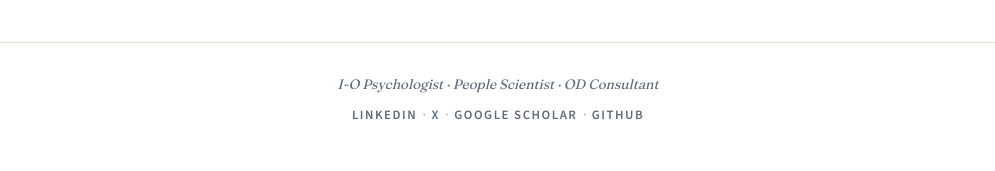
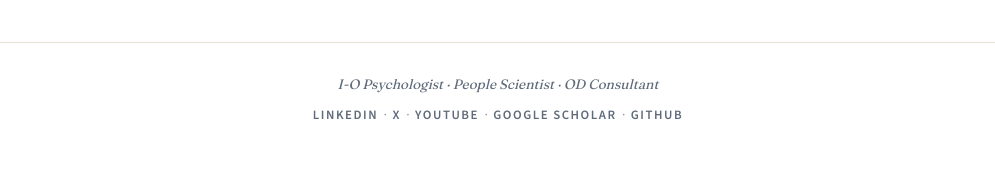
Before and after one commit to mjmonnot/mjmonnot.github.io, a Jekyll site: the page built from index.md, in a window 1280 px wide. Shown: the part 1034-1205 px from the top of the page, without its empty margins (142-1137 px from the left). Built offline with Jekyll 4.4.1, drawn with Linux system fonts in a browser that asks for light colours.

Commit message:
Add YouTube channel to site footer and social links.
Co-authored-by: Cursor <cursoragent@cursor.com>

```diff
--- a/_config.yml
+++ b/_config.yml
@@ -31,6 +31,8 @@ social_links:
     user_url: "https://www.linkedin.com/in/monnot"
   - platform: x
     user_url: "https://x.com/Matt_Monnot"
+  - platform: youtube
+    user_url: "https://www.youtube.com/@matthewjmonnot"
   - platform: google-scholar
     user_url: "https://scholar.google.com/citations?user=BhmHT_UAAAAJ&hl=en"
 
--- a/_layouts/default.html
+++ b/_layouts/default.html
@@ -39,6 +39,7 @@
         <p>
           <a href="https://www.linkedin.com/in/monnot">LinkedIn</a> &nbsp;&middot;&nbsp;
           <a href="https://x.com/Matt_Monnot">X</a> &nbsp;&middot;&nbsp;
+          <a href="https://www.youtube.com/@matthewjmonnot">YouTube</a> &nbsp;&middot;&nbsp;
           <a href="https://scholar.google.com/citations?user=BhmHT_UAAAAJ&hl=en">Google Scholar</a> &nbsp;&middot;&nbsp;
           <a href="https://github.com/mjmonnot">GitHub</a>
         </p>
```
